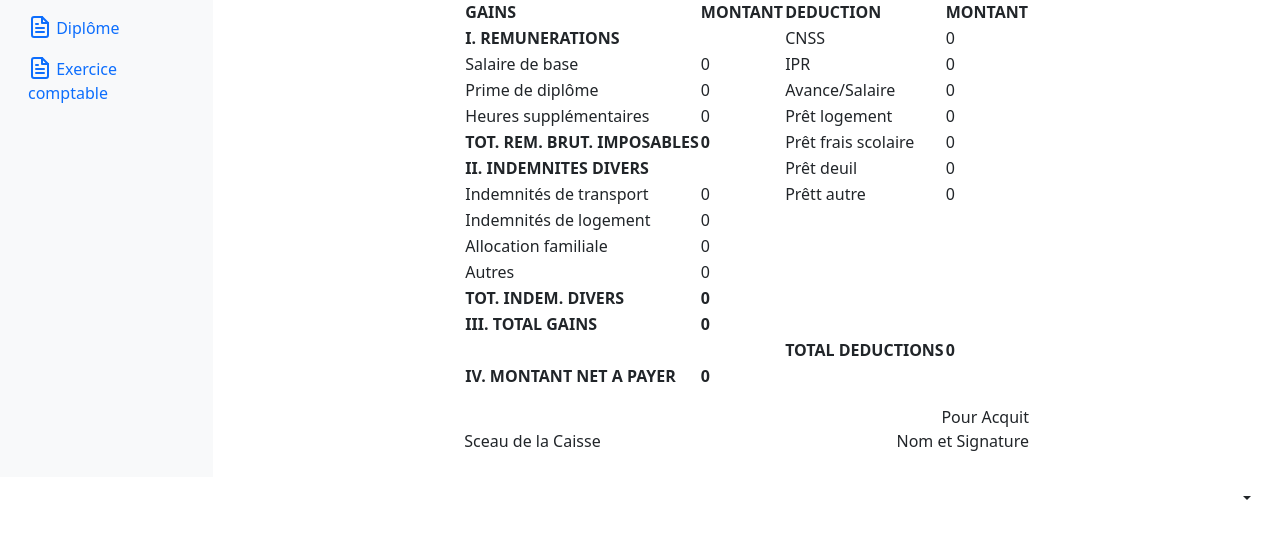
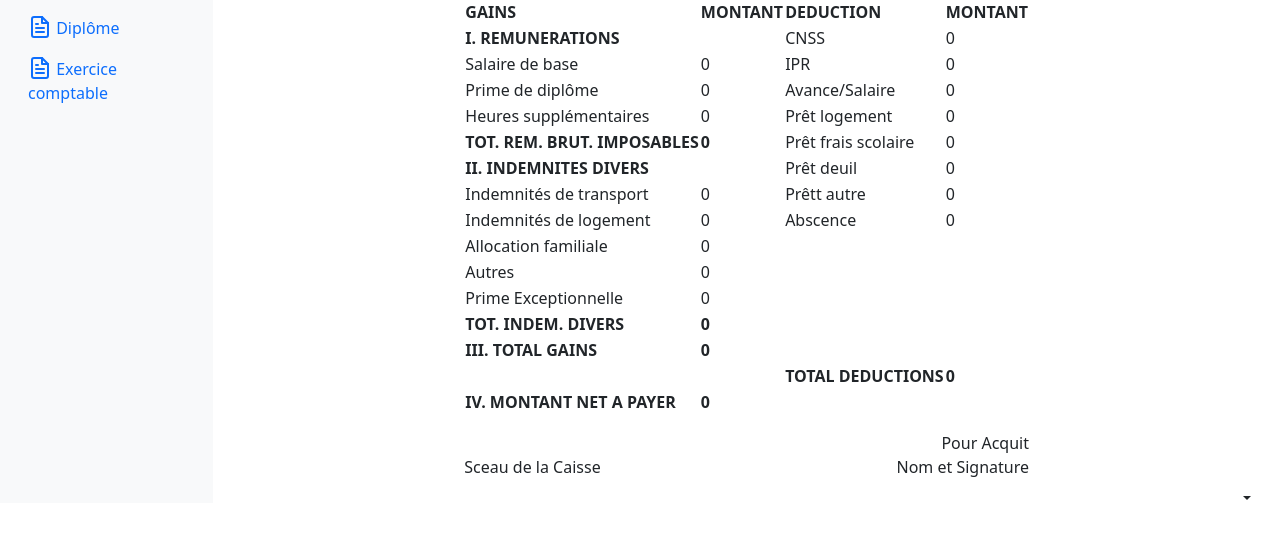
Before and after one commit to nandoys/gestionpaie, a Symfony app: template templates/paiement/bulletin_paie.twig in a window 1280 px wide. Shown: the part 265-800 px from the top of the page. Run offline with Twig, Linux system fonts and the light colour scheme; the template is opened without the code that fills it, so the values that code supplies are empty; some libraries are stand-ins or nearby versions.

Commit message:
add absence row bulletin de paie

```diff
--- a/templates/paiement/bulletin_paie.twig
+++ b/templates/paiement/bulletin_paie.twig
@@ -111,8 +111,8 @@
                         <tr>
                             <td>Indemnités de logement</td>
                             <td>{{ bulletin.logement | number_format }}</td>
-                            <td></td>
-                            <td></td>
+                            <td>Abscence</td>
+                            <td>{{ bulletin.abscence | number_format }}</td>
                         </tr>
                         <tr>
                             <td>Allocation familiale</td>
@@ -123,6 +123,12 @@
                         <tr>
                             <td>Autres</td>
                             <td>{{ bulletin.autres | number_format }}</td>
+                            <td></td>
+                            <td></td>
+                        </tr>
+                        <tr>
+                            <td>Prime Exceptionnelle</td>
+                            <td>{{ bulletin.exceptionnel | number_format }}</td>
                             <td></td>
                             <td></td>
                         </tr>
```
